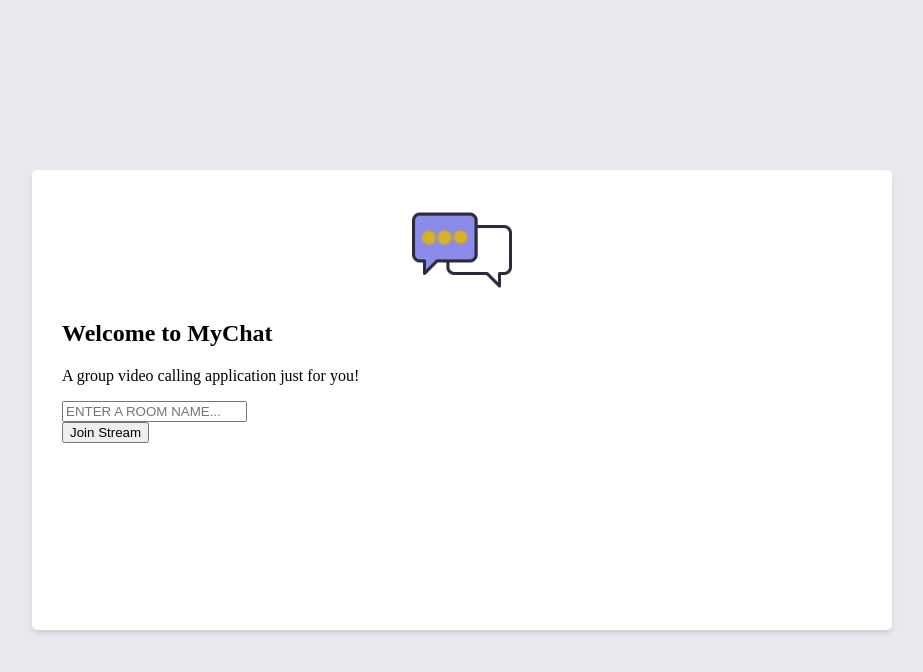
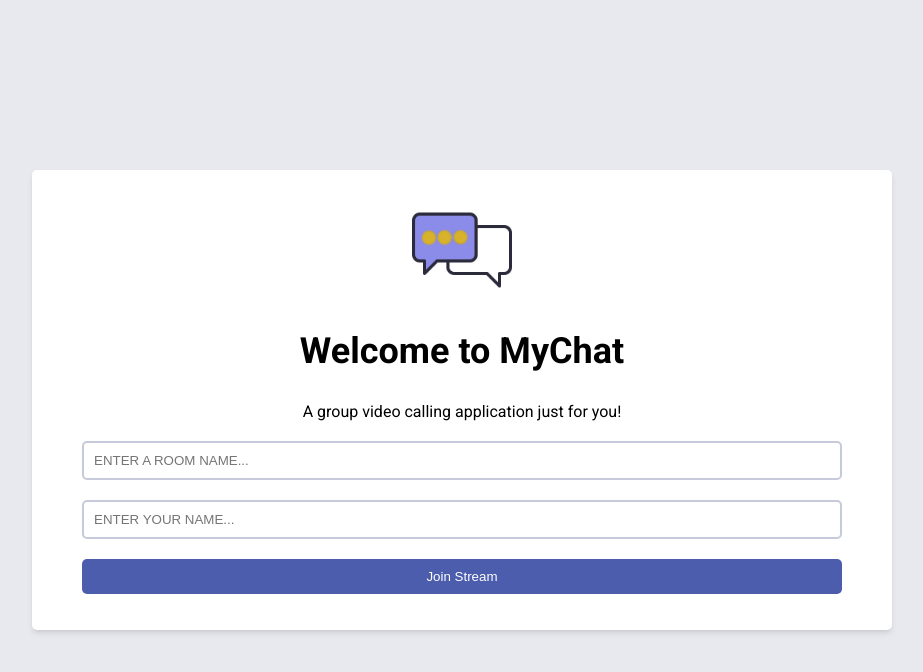
Before and after one commit to msayrac/DjangoVideoChat_mychat, a Django app: page / in a window 1280 px wide. Shown: the top 672 px of the page, without its empty margins (178-1101 px from the left). Run offline with Django 5.2, Linux system fonts and the light colour scheme.

Commit message:
styling to lobby page

```diff
--- a/base/templates/base/lobby.html
+++ b/base/templates/base/lobby.html
@@ -5,14 +5,19 @@
 <main>
     <section id="form-container">
         <img id="logo" src="{% static 'images/chat-icon.png' %}" alt="">
-        <div>
-        <h1>Welcome to MyChat</h1>
-        <p>A group video calling application just for you!</p>
-    </div>
+
+        <div id="welcome-message">
+            <h1>Welcome to MyChat</h1>
+            <p>A group video calling application just for you!</p>
+        </div>
 
     <form action="" id="form">
         <div class="form-field">
             <input type="text" name="room" placeholder="Enter a room name..." style="text-transform: uppercase;"/>
+        </div>
+
+        <div class="form-field">
+            <input type="text" name="username" placeholder="Enter your name..." style="text-transform: uppercase;"/>
         </div>
 
         <div class="form-field">
--- a/static/styles/main.css
+++ b/static/styles/main.css
@@ -1,10 +1,15 @@
+@import url('https://fonts.googleapis.com/css2?family=Nunito:ital,wght@0,200..1000;1,200..1000&family=Roboto:ital,wght@0,100..900;1,100..900&display=swap');
+
 :root{
     --shadow:0 4px 6px -1px rgba(0,0,0,0.1), 0 2px 4px -1px rgba(0,0,0,0.06);
 }
 
 body {
    background-color: rgba(232, 233, 239, 1);
+   font-family: "Roboto", sans-serif;
 }
+
+/* ------------- LOBBY Styling ------------- */
 
 #logo {
     display: block;
@@ -25,6 +30,51 @@ body {
     transform: translate(-50%, -50%);
 }
 
+#welcome-message {
+    text-align:center;
+    margin: 20px;
+}
+
+#welcome-message h1 {
+   font-size: 36px;
+}
+
+#welcome-message p {
+   font-size: 16px;
+}
+
+.form-field{
+    margin:20px;
+}
+
+.form-field label{
+    margin:16px;
+    line-height: 1.7em;
+}
+
+.form-field input{
+    width: 100%;
+    border:2px solid rgba(198, 202,219, 1);
+    border-radius: 5px;
+    padding:10px;
+    box-sizing: border-box;
+}
+
+.form-field input[type='submit']{
+    background-color: rgba(75, 93, 172, 1);
+    border:none;
+    color:#fff;
+}
+
+@media screen and (max-width:450px) {
+    #form-container {
+        width: 95%;
+    }
+
+    #welcome-message h1{
+        font-size: 24px;
+    }
+}
 
 /* ------------- Room Styling ------------- */
 
```
Also changed, not shown: static/js/streams.js (line endings or trailing spaces).
